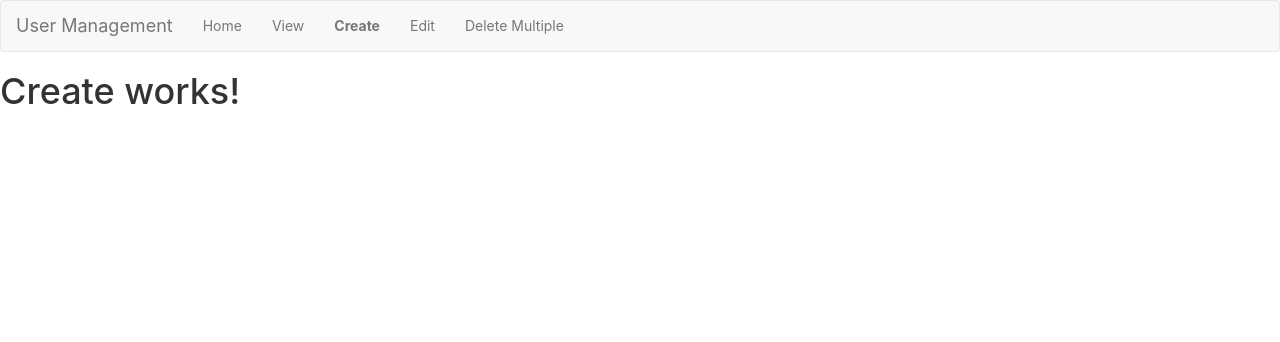
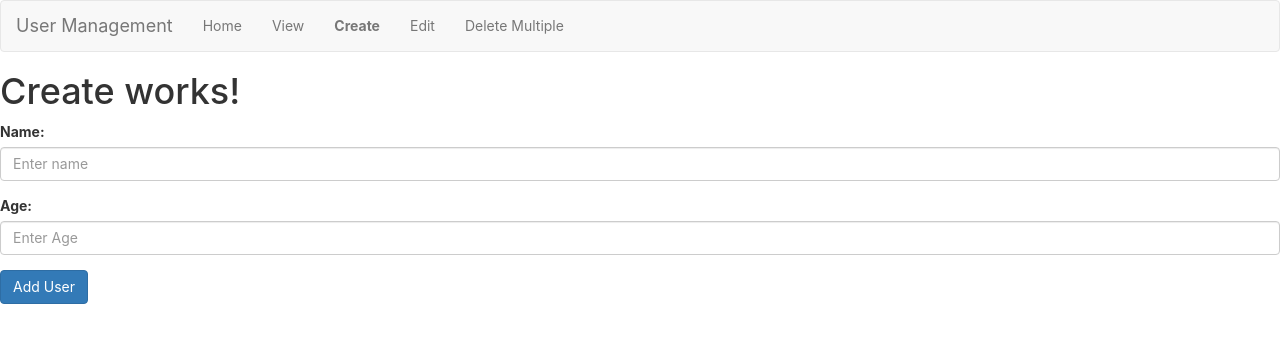
Before and after one commit to dsmith2708/ReactJS-Spring-Frontend, a React (Create React App) app: page /create in a window 1280 px wide. Shown: the top 342 px of the page. Built offline with nearby package versions, Linux system fonts and the light colour scheme.

Commit message:
html elements added for create user form

```diff
--- a/src/components/create/Create.js
+++ b/src/components/create/Create.js
@@ -3,7 +3,20 @@ import React from 'react';
 export class Create extends React.Component {
     render() {
         return (
-            <h1>Create works!</h1>
+            <div>
+                <h1>Create works!</h1>
+                <form>
+                    <div className="form-group">
+                        <label htmlFor="nameInput">Name:</label>
+                        <input type="text" className="form-control" id="nameInput" placeholder="Enter name" />
+                    </div>
+                    <div className="form-group">
+                        <label htmlFor="ageInput">Age:</label>
+                        <input type="number" className="form-control" id="ageInput" placeholder="Enter Age" />
+                    </div>
+                    <button className="btn btn-primary">Add User</button>
+                </form>
+            </div>
         )
     }
 }
```
